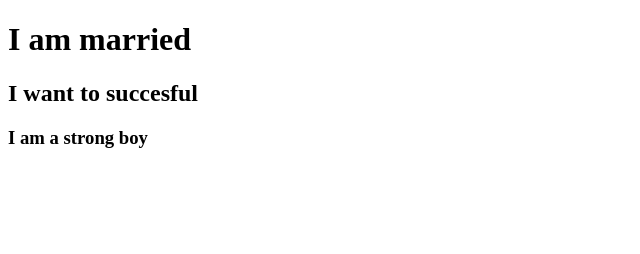
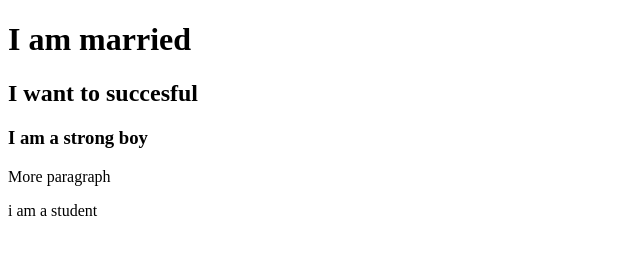
Before and after one commit to MdMehediHasan22/second-repo, a plain HTML site: page index.html in a window 1280 px wide. Shown: the whole page, without its empty margins (0-640 px from the left). Drawn offline with Linux system fonts and the light colour scheme.

Commit message:
styles added

```diff
--- a/index.html
+++ b/index.html
@@ -5,10 +5,13 @@
     <meta http-equiv="X-UA-Compatible" content="IE=edge">
     <meta name="viewport" content="width=device-width, initial-scale=1.0">
     <title>My Second Repo</title>
+    <link rel="stylesheet" href="style.css">
 </head>
 <body>
     <h1>I am married</h1>
     <h2>I want to succesful</h2>
     <h3>I am a strong boy</h3>
+    <p>More paragraph</p>
+    <p>i am a student</p>
 </body>
 </html>
```
Also changed, not shown: style.css (added).
